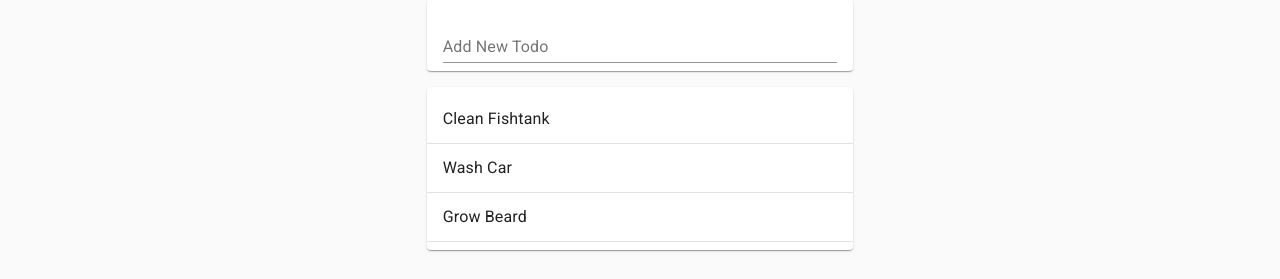
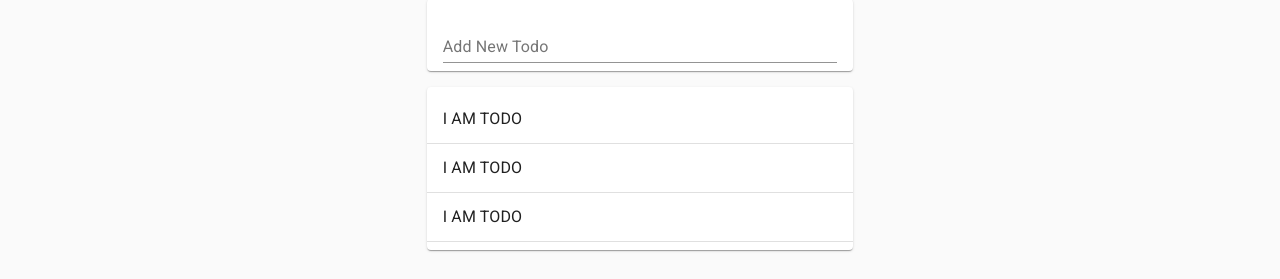
Before and after one commit to lowtrey/react-hooks-todo, a React (Create React App) app: page / in a window 1280 px wide. Shown: the part 97-376 px from the top of the page. Built offline with nearby package versions, Linux system fonts and the light colour scheme.

Commit message:
Create Todo component

```diff
--- /dev/null
+++ b/src/Todo.js
@@ -0,0 +1,7 @@
+import React from 'react';
+
+function Todo() {
+  return <li>I AM TODO</li>
+}
+
+export default Todo;
--- a/src/TodoList.js
+++ b/src/TodoList.js
@@ -4,6 +4,7 @@ import List from '@material-ui/core/List';
 import ListItem from '@material-ui/core/ListItem';
 import ListItemText from '@material-ui/core/ListItemText';
 import Paper from '@material-ui/core/Paper';
+import Todo from './Todo';
 
 function TodoList(props) {
   return (
@@ -12,7 +13,9 @@ function TodoList(props) {
         {props.todos.map(todo => (
           <>
             <ListItem>
-              <ListItemText>{todo.task}</ListItemText>
+              <ListItemText>
+                <Todo task={todo.task} key={todo.id}  />
+              </ListItemText>
             </ListItem>
             <Divider />
           </>
```
